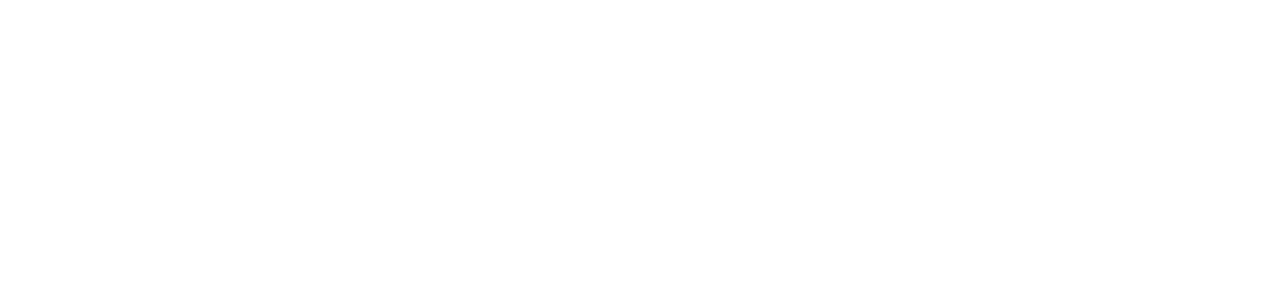
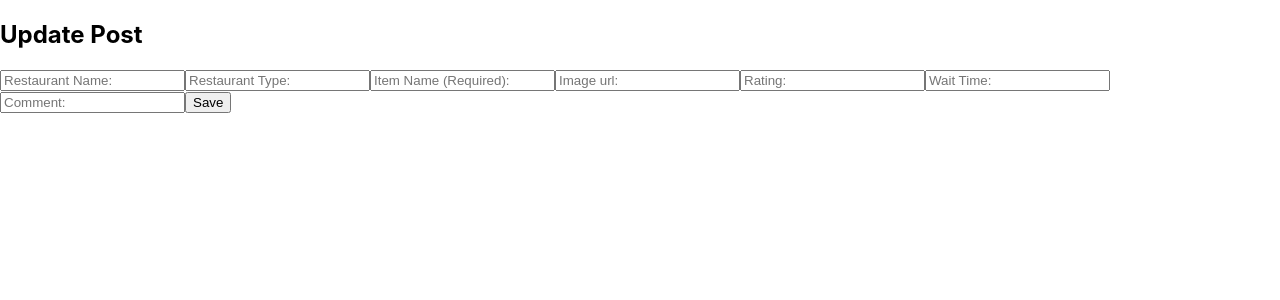
Before and after one commit to MAmaya1/Foodie-Fun-w-Redux, a React (Create React App) app: page /edit-post/1 in a window 1280 px wide. Shown: the top 300 px of the page. Built offline with nearby package versions, Linux system fonts and the light colour scheme.

Commit message:
created edit post form

```diff
--- a/src/App.js
+++ b/src/App.js
@@ -5,6 +5,7 @@ import Login from './components/Login';
 import PrivateRoute from './components/PrivateRoute';
 import PostView from './views/PostView';
 import PostDetails from './components/PostDetails';
+import EditPost from './components/EditPost';
 
 class App extends Component {
   render() {
@@ -13,6 +14,7 @@ class App extends Component {
         <Route exact path='/' component={Login}/>
         <PrivateRoute path='/private' component={PostView}/>
         <Route path='/post-details/:id' component={PostDetails}/>
+        <Route path='/edit-post/:id' component={EditPost}/>
       </Router>
     );
   }
--- /dev/null
+++ b/src/components/EditPost.js
@@ -0,0 +1,78 @@
+import React from 'react';
+
+class EditPost extends React.Component {
+    state = {
+        restaurant_name: "",
+        restaurant_type: "",
+        item_name: "",
+        item_photo: "",
+        food_rating: null,
+        wait_time: "",
+        item_comment: ""
+    }
+
+    handleChange = event => {
+        this.setState({
+            [event.target.name]: event.target.value
+        })
+    }
+
+    render() {
+        return (
+            <div className="update-post">
+                <h2>Update Post</h2>
+                <form>
+                <input
+                    type="text"
+                    name="restaurant_name"
+                    onChange={this.handleChange}
+                    placeholder="Restaurant Name:"
+                />
+                <input
+                    type="text"
+                    name="restaurant_type"
+                    onChange={this.handleChange}
+                    placeholder="Restaurant Type:"
+                />
+                <input
+                    type="text"
+                    name="item_name"
+                    onChange={this.handleChange}
+                    placeholder="Item Name (Required): "
+                />
+                <input
+                    type="text"
+                    name="item_photo"
+                    onChange={this.handleChange}
+                    placeholder="Image url:"
+                />
+                <input
+                    type="text"
+                    name="food_rating"
+                    onChange={this.handleChange}
+                    placeholder="Rating:"
+                />
+                <input
+                    type="text"
+                    name="wait_time"
+                    onChange={this.handleChange}
+                    placeholder="Wait Time:"
+                />
+                <input
+                    className="addPost"
+                    type="text"
+                    onChange={this.props.handleChange}
+                    value={this.props.item_comment}
+                    placeholder="Comment:"
+                    name="item_comment"
+                />
+                <button type="submit" onClick={this.updatePost} className="btn">
+                    Save
+                </button>
+                </form>
+            </div>
+        )
+    }
+}
+
+export default EditPost;
--- a/src/components/PostDetails.js
+++ b/src/components/PostDetails.js
@@ -1,5 +1,6 @@
 import React from 'react';
 import {connect} from 'react-redux';
+import {Link} from 'react-router-dom';
 
 const PostDetails = props => {
     const post = props.data.find(post => {
@@ -15,6 +16,9 @@ const PostDetails = props => {
             <p>{post.food_rating}</p>
             <p>{post.wait_time}</p>
             <p>{post.item_comment}</p>
+            <Link to={`/edit-post/${post.id}`}>
+                <button>Edit Post</button>
+            </Link>
         </div>
     )
 }
```
